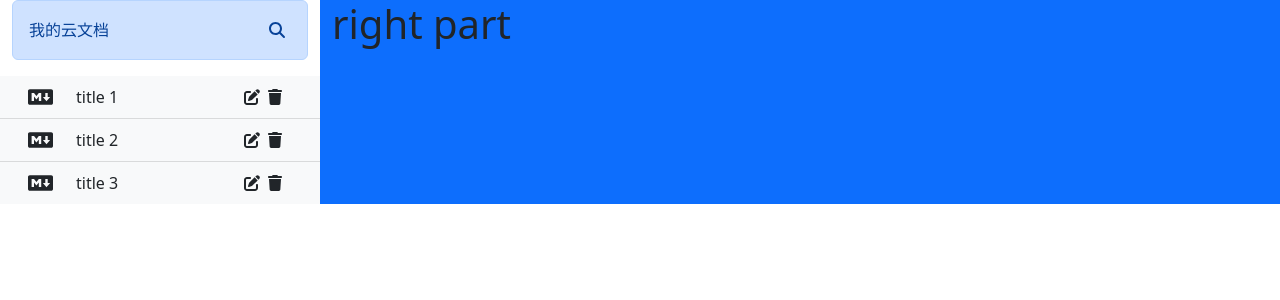
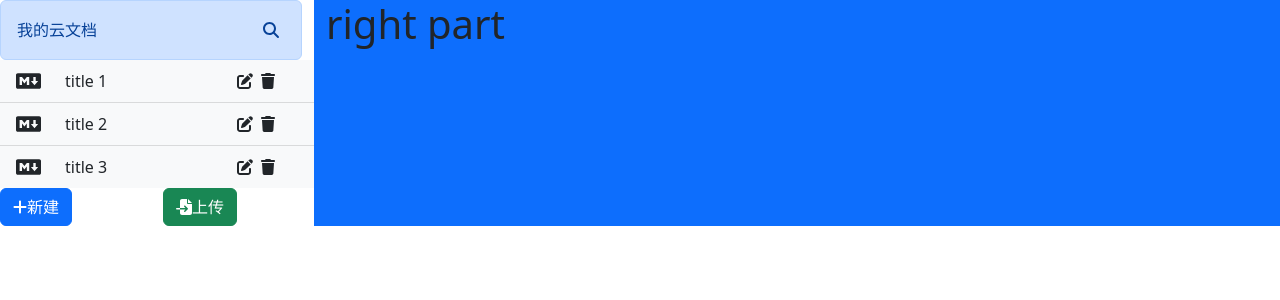
Before and after one commit to Poem7200/markdown, a React (Create React App) app: page / in a window 1280 px wide. Shown: the top 300 px of the page. Built offline with nearby package versions, Linux system fonts and the light colour scheme.

Commit message:
feat: left part complete

```diff
--- a/src/App.tsx
+++ b/src/App.tsx
@@ -1,13 +1,15 @@
 import React from 'react';
+import { faPlus, faFileImport } from '@fortawesome/free-solid-svg-icons'
 import FileSearch from './components/FileSearch';
 import FileList from './components/FileList';
+import BottomButton from './components/BottomButton';
 import { defaultFiles } from './utils/defaultFiles';
 import 'bootstrap/dist/css/bootstrap.min.css'
 import './App.css'
 
 const App = () => {
   return (
-    <div className="App container-fluid">
+    <div className="App container-fluid px-0">
       <div className='row'>
         <div className='col-3 left-panel'>
           <FileSearch title='我的云文档' onFileSearch={() => {}} />
@@ -17,6 +19,14 @@ const App = () => {
             onFileDelete={(id: string) => { console.log('delete', id) }}
             onSaveEdit={(id: string, value: string) => { console.log('edit', id, value) }}
           />
+          <div className='row no-gutters'>
+            <div className='col-6'>
+              <BottomButton title='新建' color='btn-primary' icon={faPlus} />
+            </div>
+            <div className='col-6'>
+              <BottomButton title='上传' color='btn-success' icon={faFileImport} />
+            </div>
+          </div>
         </div>
         <div className='col-9 bg-primary right-panel'>
           <h1>right part</h1>
--- /dev/null
+++ b/src/components/BottomButton.tsx
@@ -0,0 +1,22 @@
+import React, { FC } from "react";
+import { FontAwesomeIcon } from '@fortawesome/react-fontawesome'
+
+interface BottomButtonProps {
+  icon: any;
+  title: string;
+  color: string;
+  handleClick?: () => void;
+}
+
+const BottomButton: FC<BottomButtonProps> = (props: BottomButtonProps) => {
+  const { icon, title, color, handleClick } = props;
+
+  return (
+    <button type="button" className={`btn btn-block no-border ${color}`} onClick={() => handleClick && handleClick()}>
+      <FontAwesomeIcon className="mr-2" icon={icon} />
+      {title}
+    </button>
+  )
+}
+
+export default BottomButton
--- a/src/components/FileSearch.tsx
+++ b/src/components/FileSearch.tsx
@@ -32,7 +32,7 @@ const FileSearch: FC<FileSearchProps> = (props: FileSearchProps) => {
   }, [active])
 
   return (
-    <div className="alert alert-primary">
+    <div className="alert alert-primary mb-0">
       {
         !active &&
         <div className="d-flex justify-content-between align-items-center">
```
